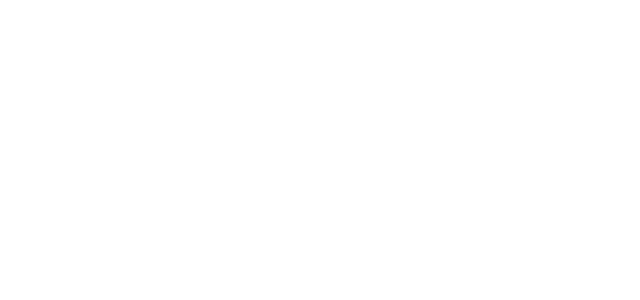
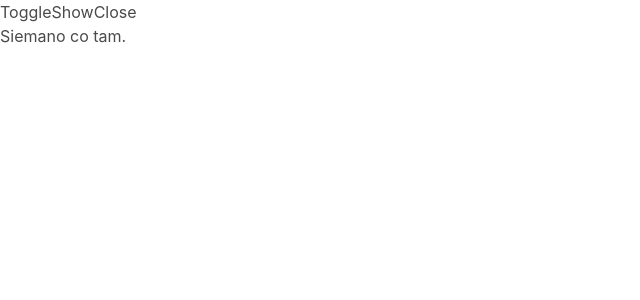
Before and after one commit to lukaszrzasa/recruitment-task-react, a React (Create React App) app: page / in a window 1280 px wide. Shown: the top 300 px of the page, without its empty margins (0-640 px from the left). Built offline with nearby package versions, Linux system fonts and the light colour scheme.

Commit message:
eslint code refactor

```diff
--- a/src/pages/Routes.js
+++ b/src/pages/Routes.js
@@ -1,6 +1,6 @@
 import React from 'react';
-import {Route, Switch} from "react-router-dom";
-import WelcomePage from "./Welcome/Welcome";
+import {Route, Switch} from 'react-router-dom';
+import WelcomePage from './Welcome/Welcome';
 
 const Routes = () => {
   return (
--- a/src/pages/Welcome/Welcome.js
+++ b/src/pages/Welcome/Welcome.js
@@ -1,9 +1,17 @@
 import React from 'react';
+import Toggle from '../../providers/Toggle';
 
 const WelcomePage = () => {
   return (
     <div>
-
+      <Toggle render={({toggle, isToggle})=>(<div>
+        <span onClick={()=>toggle()}>Toggle</span>
+        <span onClick={()=>toggle(true)}>Show</span>
+        <span onClick={()=>toggle(false)}>Close</span>
+        {isToggle && <div>
+          Siemano co tam.
+        </div>}
+      </div>)} />
     </div>
   );
 };
```
Also changed, not shown: src/App.js (+4 -4 lines).
